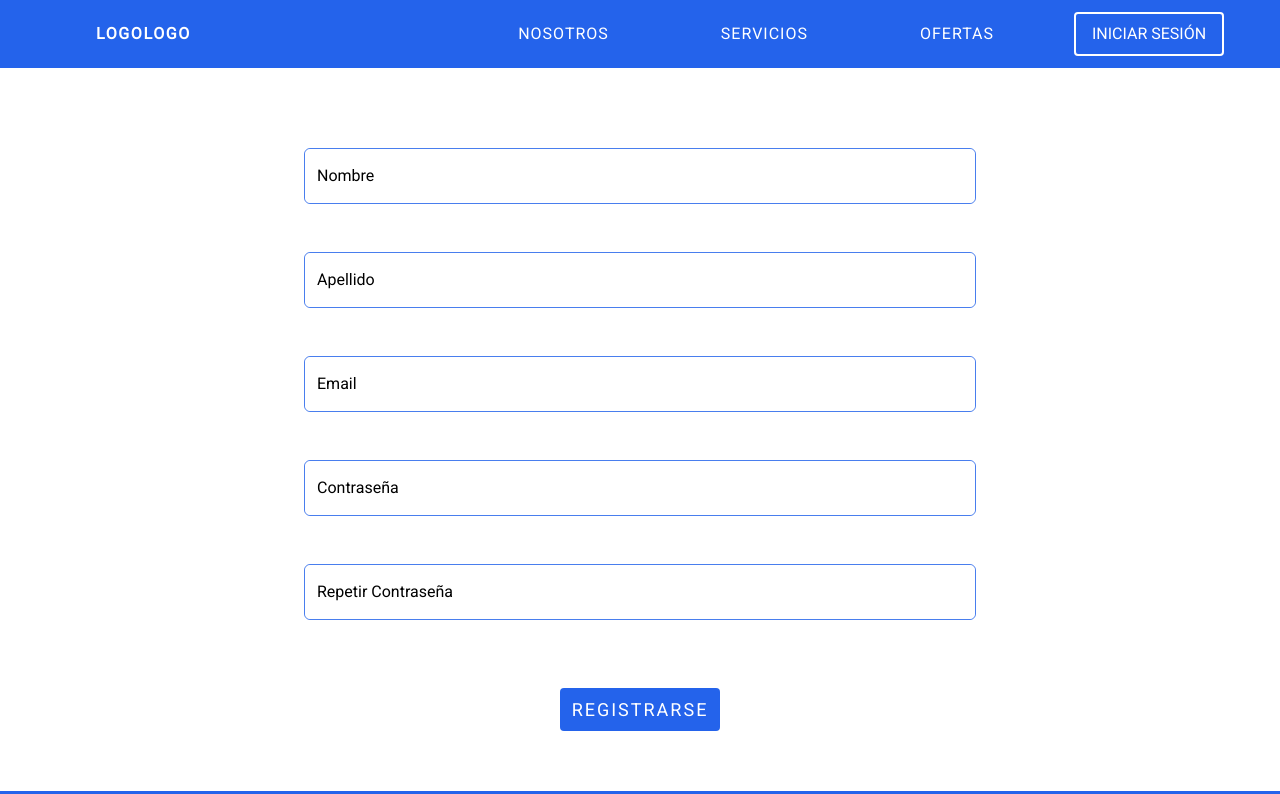
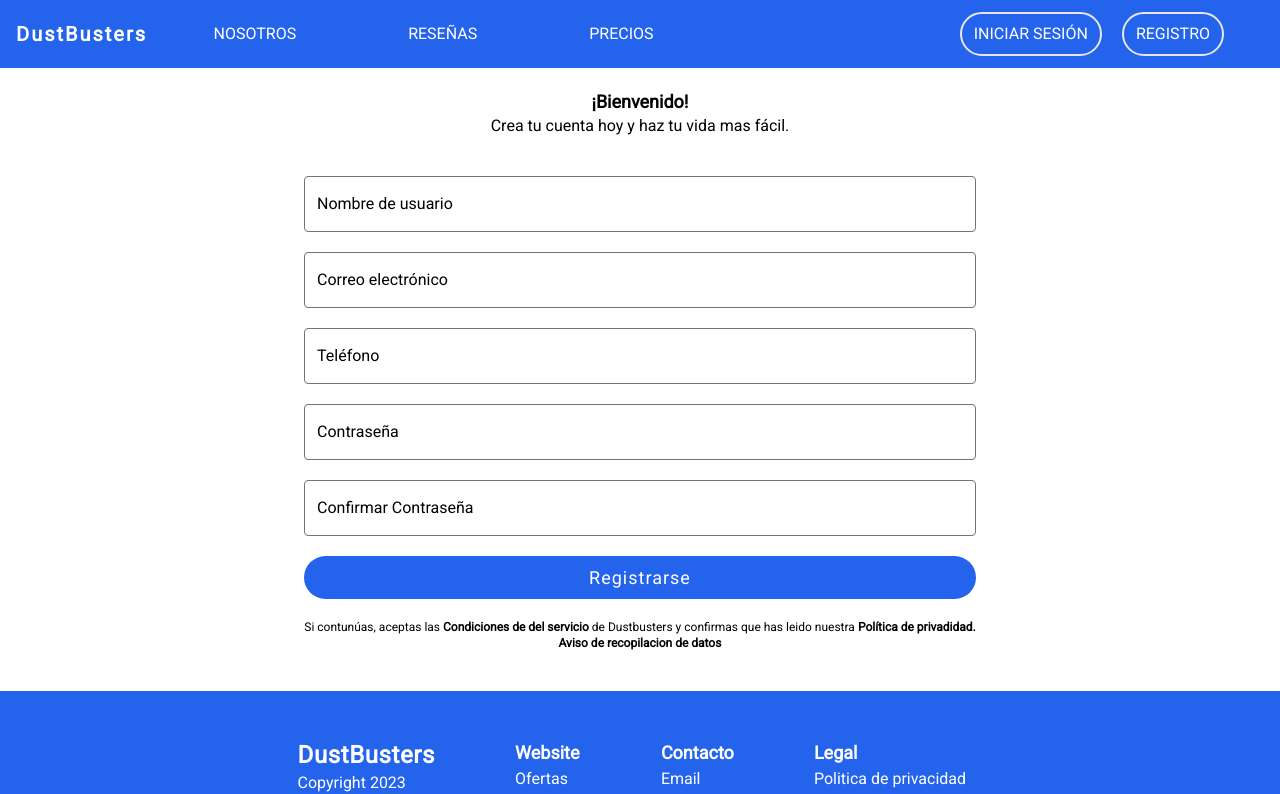
Before and after one commit to No-Country/c9-32-t-javareact, a React (Vite) app in the folder client/: page /register in a window 1280 px wide. Shown: the top 794 px of the page. Built offline with nearby package versions, Linux system fonts and the light colour scheme; no server answers.

Commit message:
[FEATURE] figma styles applied to register from

```diff
--- a/client/src/components/Forms/Register.tsx
+++ b/client/src/components/Forms/Register/RegisterForm.tsx
@@ -1,10 +1,10 @@
 import { useForm } from 'react-hook-form';
-import { Label } from '../shared/Label';
+import { Label } from '../../shared/Label';
 
 export type FormValues = {
-	name: string;
-	lastName: string;
+	userName: string;
 	email: string;
+	phone: number;
 	password: string;
 	repeatPassword: string;
 
@@ -12,12 +12,12 @@ export type FormValues = {
 };
 
 const inputClasses = {
-	root: `group relative h-14 w-full rounded-md border border-royalBlue-400 focus-within:border-royalBlue-400  focus-within:ring-1 focus-within:ring-royalBlue-400 `,
+	root: `group relative h-12 md:h-14 w-full rounded border border-neutral-500  font-roboto focus-within:border-royalBlue-400  focus-within:ring-1 focus-within:ring-royalBlue-400 `,
 	label: `absolute left-2 top-1/2 z-0 -translate-y-1/2 bg-white px-1 text-base pointer-events-none duration-200 group-focus-within:top-0 group-focus-within:text-xs group-focus-within:text-primary`,
 	input: `z-10 h-full w-full rounded-md px-3.5 py-4 outline-none`,
 };
 
-const Register = () => {
+const RegisterForm = () => {
 	const {
 		register,
 		reset,
@@ -35,13 +35,16 @@ const Register = () => {
 				onSubmit={handleSubmit}
 				action="submit"
 				autoComplete="new-password"
-
 			>
-				<div className={`${inputClasses.root}`} >
+				<div
+					className={`${inputClasses.root} ${
+						errors.userName && 'border-2  border-red-600'
+					}`}
+				>
 					<input
 						className={`${inputClasses.input} `}
 						type="text"
-						{...register('name', {
+						{...register('userName', {
 							required: 'Campo requerido',
 							minLength: {
 								value: 1,
@@ -52,36 +55,19 @@ const Register = () => {
 						autoComplete="off"
 					/>
 					<Label
-						name={'name'}
+						name={'userName'}
 						customClass={inputClasses.label}
-						error={errors.name}
-						label="Nombre"
+						error={errors.userName}
+						label="Nombre de usuario"
 					/>
 				</div>
-				<div className={`${inputClasses.root}`} >
+				<div
+					className={`${inputClasses.root} ${
+						errors.email && 'border-2  border-red-600'
+					}`}
+				>
 					<input
-						className={`${inputClasses.input} `}
-						type="text"
-						{...register('lastName', {
-							required: 'Campo requerido',
-							minLength: {
-								value: 1,
-								message: 'Demasiado corto',
-							},
-						})}
-						autoComplete="off"
-						placeholder=" "
-					/>
-					<Label
-						name={'lastName'}
-						error={errors.lastName}
-						label="Apellido"
-						customClass={inputClasses.label}
-					/>
-				</div>{' '}
-				<div className={`${inputClasses.root}`} >
-					<input
-						className={`${inputClasses.input} `}
+						className={`${inputClasses.input}  `}
 						type="email"
 						{...register('email', {
 							required: 'Campo requerido',
@@ -96,11 +82,40 @@ const Register = () => {
 					<Label
 						name={'email'}
 						error={errors.email}
-						label="Email"
+						label="Correo electrónico"
 						customClass={inputClasses.label}
 					/>
 				</div>{' '}
-				<div className={`${inputClasses.root}`} >
+				<div
+					className={`${inputClasses.root} ${
+						errors.phone && 'border-2  border-red-600'
+					}`}
+				>
+					<input
+						className={`${inputClasses.input} `}
+						type="number"
+						{...register('phone', {
+							required: 'Campo requerido',
+							minLength: {
+								value: 1,
+								message: 'Demasiado corto',
+							},
+						})}
+						autoComplete="off"
+						placeholder=" "
+					/>
+					<Label
+						name={'lastName'}
+						error={errors.phone}
+						label="Teléfono"
+						customClass={inputClasses.label}
+					/>
+				</div>{' '}
+				<div
+					className={`${inputClasses.root} ${
+						errors.password && 'border-2  border-red-600'
+					}`}
+				>
 					<input
 						className={`${inputClasses.input} `}
 						{...register('password', {
@@ -114,13 +129,17 @@ const Register = () => {
 						autoComplete="off"
 					/>
 					<Label
-						name={'message'}
+						name={'password'}
 						error={errors.password}
 						label="Contraseña"
 						customClass={inputClasses.label}
 					/>
 				</div>
-				<div className={`${inputClasses.root}`} >
+				<div
+					className={`${inputClasses.root} ${
+						errors.repeatPassword && 'border-2  border-red-600'
+					}`}
+				>
 					<input
 						className={`${inputClasses.input} `}
 						{...register('repeatPassword', {
@@ -132,7 +151,7 @@ const Register = () => {
 					<Label
 						name={'message'}
 						error={errors.repeatPassword}
-						label="Repetir Contraseña"
+						label="Confirmar Contraseña"
 						customClass={inputClasses.label}
 					/>
 				</div>
@@ -141,4 +160,4 @@ const Register = () => {
 		</>
 	);
 };
-export default Register;
+export default RegisterForm;
--- /dev/null
+++ b/client/src/components/Forms/Register/Terms.tsx
@@ -0,0 +1,14 @@
+const Terms = () => {
+	return (
+		<div className="flex flex-col justify-center items-center text-center text-xs">
+			<p>
+				Si contunúas, aceptas las{' '}
+				<span className="terms-bold">Condiciones de del servicio </span> de Dustbusters y
+				confirmas que has leido nuestra{' '}
+				<span className="terms-bold">Política de privadidad.</span>
+			</p>
+      <span className="terms-bold">Aviso de recopilacion de datos</span>
+		</div>
+	);
+};
+export default Terms;
--- /dev/null
+++ b/client/src/components/Forms/Register/Welcome.tsx
@@ -0,0 +1,9 @@
+const Welcome = () => {
+  return (
+    <div className="w-full  flex flex-col text-center items-center justify-center mt-5 ">
+        <span className="font-bold md:text-lg">¡Bienvenido!</span>
+        <p className="leading-5 mg:text-lg">Crea tu cuenta hoy y haz tu vida mas fácil.</p>
+    </div>
+  )
+}
+export default Welcome
--- /dev/null
+++ b/client/src/components/Forms/Register/index.tsx
@@ -0,0 +1,15 @@
+import RegisterForm from "./RegisterForm"
+import Terms from "./Terms"
+import Welcome from "./Welcome"
+
+const Register = () => {
+  return (
+    <div>
+      <Welcome/>
+      <RegisterForm/>
+      <Terms/>
+
+    </div>
+  )
+}
+export default Register
--- a/client/src/components/layout/Landing/Header/Header.tsx
+++ b/client/src/components/layout/Landing/Header/Header.tsx
@@ -10,7 +10,7 @@ import { Link } from 'react-router-dom';
 const Nav = () => {
 	const [showNav, setShowNav] = useState<boolean>(false);
 
-	const navItems = ['Nosotros', 'Servicios', 'Ofertas'];
+	const navItems = ['Nosotros', 'Reseñas', 'Precios'];
 
 	const isSmall = useMediaQuery('(min-width: 768px)');
 
@@ -38,8 +38,8 @@ const Nav = () => {
 	return (
 		<nav className="relative w-limited  flex items-center  justify-center  ">
 			<div className='container flex  justify-center items-center'>
-				<Link  to={'/'} className=" h-[56px] flex items-center font-bold tracking-widest md:ml-10 lg:ml-20">
-					LOGOLOGO
+				<Link  to={'/'} className=" h-[56px] flex items-center text-xl mr-5 md:mr-0 font-bold tracking-widest ">
+				DustBusters
 				</Link>
 				<motion.nav
 					animate={showNav ? 'open' : 'closed'}
@@ -67,7 +67,12 @@ const Nav = () => {
 								);
 							})}
 						</ul>
-						<Button text={'Iniciar Sesión'} customClass={'hidden md:block'} />
+						<div className='flex gap-5 w-full justify-end '>
+						<Button text={'Iniciar Sesión'} to='/register' customClass={'hidden md:block'} />
+						<Button text={'Registro'} to='/login' customClass={'hidden md:block'} />
+						</div>
+
+
 					</motion.div>
 				</motion.nav>
 				<motion.button
--- a/client/src/components/layout/Landing/Services/ServicesCarousel.tsx
+++ b/client/src/components/layout/Landing/Services/ServicesCarousel.tsx
@@ -30,7 +30,7 @@ const ServicesCarousel = () => {
 		<CarouselProvider
 
 			naturalSlideWidth={100}
-			naturalSlideHeight={135}
+			naturalSlideHeight={145}
 			totalSlides={services.length}
 			visibleSlides={slidesCant}
 			className="relative rounded-xl  pt-[10px] tablet:px-4 "
--- a/client/src/components/shared/Button.tsx
+++ b/client/src/components/shared/Button.tsx
@@ -1,8 +1,9 @@
 import { IButton } from "@/types"
+import { Link } from "react-router-dom"
 
 
-export const Button = ({text, customClass}:IButton) => {
+export const Button = ({text, customClass, to}:IButton) => {
   return (
-    <div className={`button  ${customClass}`}>{text}</div>
+    <Link to={to} className={`button  ${customClass}`}>{text}</Link>
   )
 }
--- a/client/src/index.css
+++ b/client/src/index.css
@@ -35,7 +35,7 @@
 		@apply text-gray-300 font-[300] leading-[27px];
 	}
 	.button{
-		@apply uppercase  min-w-[150px] text-center rounded  cursor-pointer border-white border-2  py-2 hover:scale-95 duration-100
+		@apply uppercase rounded-full text-center   cursor-pointer border-gray-200 border-2 px-3 py-2 hover:scale-95 duration-100
  	}
 	 .center-absolute {
     @apply absolute left-[50%] right-[50%] -translate-x-[50%];
@@ -50,15 +50,15 @@
   }
 
 	.nav-list_container {
-		@apply   container  w-full h-full  md:h-[68px] flex items-center flex-col justify-center gap-20  md:flex-row  md:pr-8 lg:pr-10 md:gap-10 lg:gap-20 ;
+		@apply   container  w-full h-full  md:h-[68px] flex items-center flex-col justify-center gap-20  md:flex-row   lg:pr-10 md:gap-5 lg:gap-20 md:justify-between ;
 	}
 
 	.nav-list {
-		@apply  w-full flex flex-col justify-end  items-center gap-20  text-[16px]  uppercase  md:flex-row md:h-auto md:gap-10  lg:gap-20    xl:gap-28 ;
+		@apply  w-full flex flex-col justify-end  items-center gap-20  text-[16px]  uppercase  md:flex-row md:h-auto md:gap-5  lg:gap-20    xl:gap-28 ;
 	}
 
 	.nav_link-item {
-		@apply block hover:scale-95  transition-all  delay-100  duration-200 tracking-[1px];
+		@apply block hover:scale-95 text-base  transition-all  delay-100  duration-200 ;
 	}
 
 	.toggleButton {
@@ -112,7 +112,7 @@
 		/* register */
 
 		.form {
-			@apply w-full   max-w-2xl mx-auto mt-20 flex flex-col items-center justify-center gap-12 mb-5;
+			@apply w-full   max-w-2xl mx-auto mt-5 md:mt-10 flex flex-col items-center justify-center gap-5 mb-5;
 		}
 		.input-container {
 			@apply w-full flex flex-col relative z-0 border px-3 py-2;
@@ -128,9 +128,12 @@
 			@apply -translate-y-5;
 		}
 		.label-error {
-			@apply absolute right-0 text-red-500   text-[10px] -top-3;
+			@apply absolute left-0 text-red-500   text-[10px] -bottom-4;
 		}
 		.submit {
-			@apply mt-5  text-[18px] tracking-[2px] uppercase bg-customViolet px-3 py-2 rounded text-white  duration-300 font-[500] hover:opacity-90 ;
+			@apply  rounded-full w-full  text-[18px]  tracking-[1px]  bg-customViolet px-5 py-2  text-white  duration-300 font-[500] hover:opacity-90 ;
+		}
+		.terms-bold{
+			@apply font-bold
 		}
 }
--- a/client/src/utils/Router.tsx
+++ b/client/src/utils/Router.tsx
@@ -5,6 +5,7 @@ import LandingLayout from '@/components/layout/Landing';
 import LandingPage from '@/pages/Landing/Landing';
 import NotFound from '@/pages/NotFound';
 import Register from '@/components/Forms/Register';
+
 
 function Router() {
 	return (
```
Also changed, not shown: client/src/types/index.ts (+17 -16 lines).
